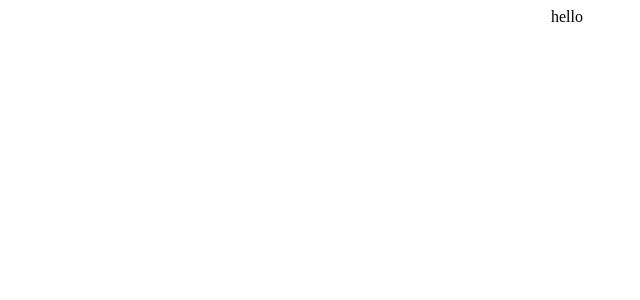
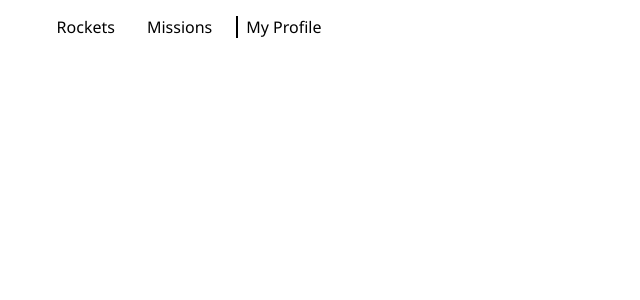
Before and after one commit to abdulrahmanshr75/Space-Travelers, a React (Create React App) app: page / in a window 1280 px wide. Shown: the top 300 px of the page, without its empty margins (73-713 px from the left). Built offline with nearby package versions, Linux system fonts and the light colour scheme.

Commit message:
Add Header and NavBar

```diff
--- a/src/App.css
+++ b/src/App.css
@@ -1,39 +1,48 @@
-.App {
-  text-align: center;
+* {
+  margin: 0;
+  padding: 0;
 }
 
-.App-logo {
-  height: 40vmin;
-  pointer-events: none;
+body {
+  font-family: 'Segoe UI', Tahoma, Geneva, Verdana, sans-serif;
 }
 
-@media (prefers-reduced-motion: no-preference) {
-  .App-logo {
-    animation: App-logo-spin infinite 20s linear;
-  }
+ul {
+  list-style: none;
 }
 
-.App-header {
-  background-color: #282c34;
-  min-height: 100vh;
-  display: flex;
-  flex-direction: column;
-  align-items: center;
-  justify-content: center;
-  font-size: calc(10px + 2vmin);
-  color: white;
+.App {
+  width: 90%;
+  margin: 0 auto;
 }
 
-.App-link {
-  color: #61dafb;
+.logoImg {
+  width: 50px;
 }
 
-@keyframes App-logo-spin {
-  from {
-    transform: rotate(0deg);
-  }
+.navBar {
+  display: flex;
+  align-items: center;
+  justify-content: space-between;
+  padding: 1rem 0;
+}
 
-  to {
-    transform: rotate(360deg);
-  }
+.headerWrap {
+  display: flex;
+  align-items: center;
+  column-gap: 1rem;
 }
+
+.navLinks {
+  display: flex;
+  align-items: center;
+  column-gap: 1rem;
+}
+
+.navLink {
+  padding: 0 0.5rem;
+}
+
+.navLink:last-child {
+  border-left: 2px solid;
+}
--- a/src/App.js
+++ b/src/App.js
@@ -1,7 +1,14 @@
 import './App.css';
+import NavBar from './Pages/NavBar';
 
 function App() {
-  return <div className="App">hello</div>;
+  return (
+    <div className="App">
+      <div className="App">
+        <NavBar />
+      </div>
+    </div>
+  );
 }
 
 export default App;
--- /dev/null
+++ b/src/Pages/Header.js
@@ -0,0 +1,8 @@
+const Header = () => {
+  <div className="headerWrap">
+    <img src="../planet.png" alt="haha" className="logoImg" />
+    <h1>Space Traveler&apos;s</h1>
+  </div>;
+};
+
+export default Header;
--- /dev/null
+++ b/src/Pages/NavBar.js
@@ -0,0 +1,35 @@
+import Header from './Header';
+
+const NavBar = () => {
+  const links = [
+    {
+      id: 1,
+      path: '/',
+      text: 'Rockets',
+    },
+    {
+      id: 2,
+      path: '/Missions',
+      text: 'Missions',
+    },
+    {
+      id: 3,
+      path: '/My Profile',
+      text: 'My Profile',
+    },
+  ];
+  return (
+    <nav className="navBar">
+      <Header />
+      <ul className="navLinks">
+        {links.map((link) => (
+          <li key={link.id} className="navLink">
+            {link.text}
+          </li>
+        ))}
+      </ul>
+    </nav>
+  );
+};
+
+export default NavBar;
```
Also changed, not shown: src/setupTests.js (added, +5 -0 lines), 2 other files (tests, documents, lock files or other folders).
